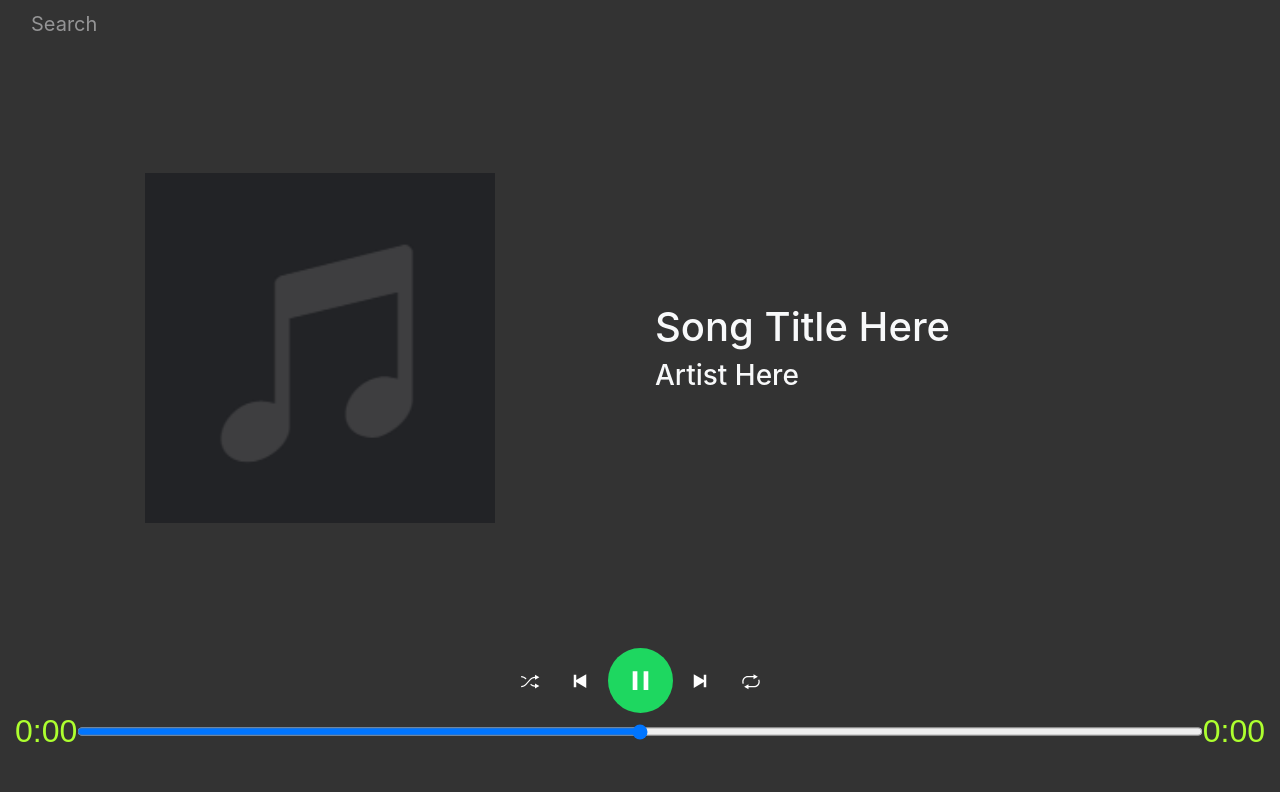
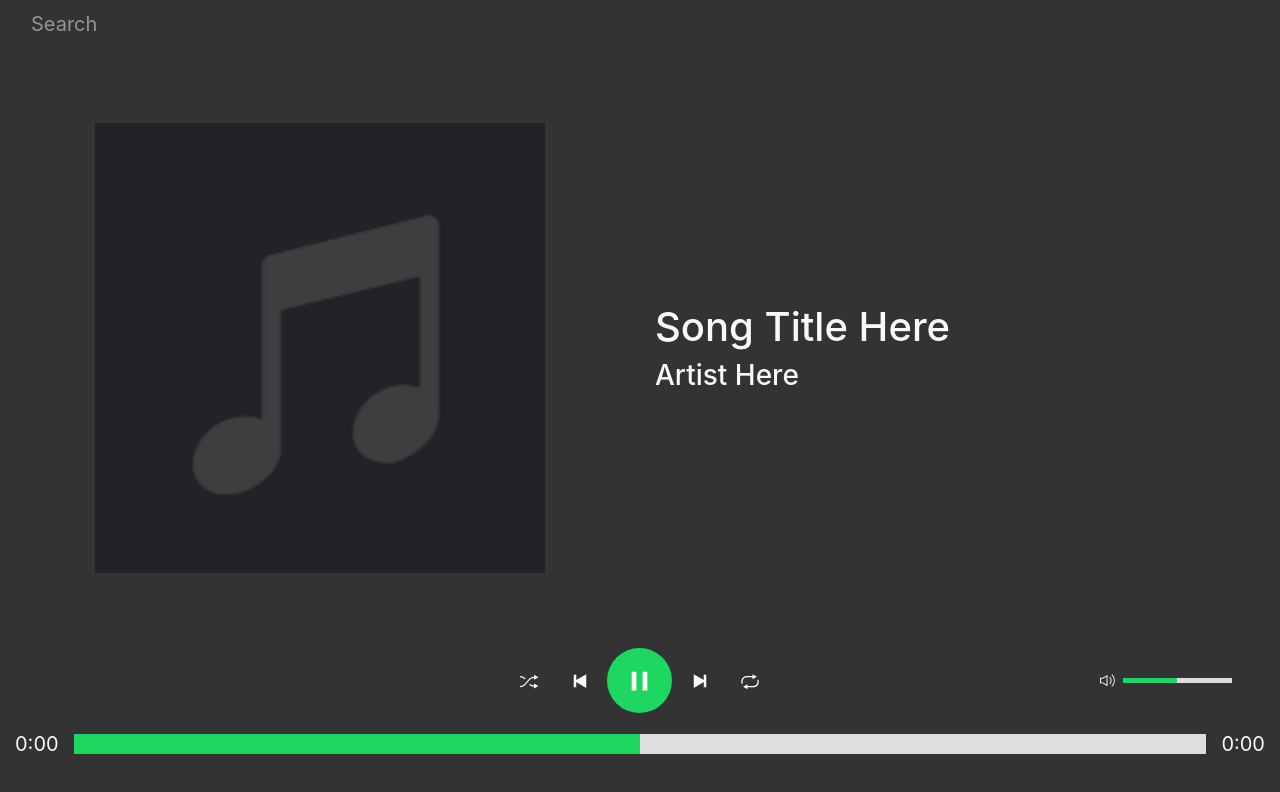
Before and after one commit to mkapadia70/SeniorDesign, an Electron app: page device/Apps/SpotifyControl/index.html in a window 1280 px wide. Drawn offline with nearby package versions, Linux system fonts and the light colour scheme; no server answers.

Commit message:
Visual Update

```diff
--- a/device/Apps/SpotifyControl/index.html
+++ b/device/Apps/SpotifyControl/index.html
@@ -57,7 +57,6 @@
             textarea:hover, input:hover, textarea:active, input:active, textarea:focus, input:focus, button:focus, button:active, button:hover, label:focus, .btn:active, .btn.active
             {
                 outline:0px!important;
-                -webkit-appearance:none;
                 box-shadow:none !important;
             }
             .form-control{
@@ -80,19 +79,75 @@
                 height:65px;
                 background-color:#1ed760;
             }
-            input[type='range']::-webkit-slider-thumb {
-                color:#1db954;
+
+            .slider {
+                -webkit-appearance: none;
+                background-color: #ddd;
+                height: 20px;
+                overflow: hidden;
+                width: 400px;
+            }
+
+            .slider::-webkit-slider-runnable-track {
+                -webkit-appearance: none;
+                height: 20px;
+            }
+
+            .slider::-webkit-slider-thumb {
+                -webkit-appearance: none;
+                background: #1ed760;
+                border-radius: 50%;
+                box-shadow: -1000px 0 0 1000px #1ed760;
+                cursor: pointer;
+                height: 20px;
+                width: 0px;
+                border: 0;
+            }
+
+            /* VOLUME */
+            .slider-small {
+                -webkit-appearance: none;
+                background-color: #ddd;
+                height: 5px;
+                overflow: hidden;
+                width: 400px;
+            }
+
+            .slider-small::-webkit-slider-runnable-track {
+                -webkit-appearance: none;
+                height: 5px;
+            }
+
+            .slider-small[type='range']::-webkit-slider-thumb {
+                -webkit-appearance: none;
+                background: #1ed760;
+                border-radius: 50%;
+                box-shadow: -1000px 0 0 1000px #1ed760;
+                cursor: pointer;
+                height: 5px;
+                width: 0px;
+                border: 0;
+            }
+
+            .timeSection{
+                font-size:1.25em;
+            }
+            .timeSection input{
+                width:100%;
+                margin-top:5px;
+                margin-right:15px;
+                margin-left:15px;
             }
         </style>
     </head>
-    <body>
+    <body onload="clearBuffer(); loadData()">
         <div class="container-fluid text-light">
             <div class="row">
                 <div class="col-12 text-center">
                     <input class="form-control form-control-lg border-0 rounded-0" type="text" id="search" placeholder="Search">
                 </div>
                 <div class="main-cols col-6 d-flex align-items-center justify-content-center">
-                    <img id="spotimage" src="images/default.PNG"  width="350" height="350">
+                    <img id="spotimage" src="images/default.PNG"  width="450" height="450">
                 </div>
                 <div class="main-cols col-6">
                     <div class="vertical-center">
@@ -100,7 +155,7 @@
                         <div id="artist" class="h3">Artist Here</div>
                     </div>
                 </div>
-                <div class="col-12 text-center">
+                <div class="col-4 offset-4 text-center">
                     <button class="btn" id="shuffleSong">
                         <svg role="img" height="20" width="20" viewBox="0 0 16 16" class="Svg-ulyrgf-0 hJgLcF">
                             <path fill="white" d="M4.5 6.8l.7-.8C4.1 4.7 2.5 4 .9 4v1c1.3 0 2.6.6 3.5 1.6l.1.2zm7.5 4.7c-1.2 0-2.3-.5-3.2-1.3l-.6.8c1 1 2.4 1.5 3.8 1.5V14l3.5-2-3.5-2v1.5zm0-6V7l3.5-2L12 3v1.5c-1.6 0-3.2.7-4.2 2l-3.4 3.9c-.9 1-2.2 1.6-3.5 1.6v1c1.6 0 3.2-.7 4.2-2l3.4-3.9c.9-1 2.2-1.6 3.5-1.6z"></path>
@@ -112,8 +167,7 @@
                         </svg>
                     </button>
                     <button class="btn btn-spotify rounded-circle" id="pauseUnpause">
-                        <svg fill="white" height="25" width="25" viewBox="0 0 16 16" class="Svg-ulyrgf-0 hJgLcF">
-                            <path fill="none" d="M0 0h16v16H0z"></path>
+                        <svg fill="white" height="30" width="25" viewBox="0 0 16 16" class="Svg-ulyrgf-0 hJgLcF">
                             <path d="M3 2h3v12H3zM10 2h3v12h-3z"></path>
                         </svg>
                     </button>
@@ -127,9 +181,17 @@
                             <path fill="white" d="M5.5 5H10v1.5l3.5-2-3.5-2V4H5.5C3 4 1 6 1 8.5c0 .6.1 1.2.4 1.8l.9-.5C2.1 9.4 2 9 2 8.5 2 6.6 3.6 5 5.5 5zm9.1 1.7l-.9.5c.2.4.3.8.3 1.3 0 1.9-1.6 3.5-3.5 3.5H6v-1.5l-3.5 2 3.5 2V13h4.5C13 13 15 11 15 8.5c0-.6-.1-1.2-.4-1.8z"></path>
                         </svg>
                     </button>
-                    <div style="display:flex; font: 2em arial; color:greenyellow">
+                </div>
+                <div class="col-4 d-flex align-items-center align-items-end pr-5">
+                    <svg role="img" height="15" width="15" viewBox="0 0 16 16" class="ml-auto mr-2" id="volumeImage">
+                        <path fill="white" d="M12.945 1.379l-.652.763c1.577 1.462 2.57 3.544 2.57 5.858s-.994 4.396-2.57 5.858l.651.763a8.966 8.966 0 00.001-13.242zm-2.272 2.66l-.651.763a4.484 4.484 0 01-.001 6.397l.651.763c1.04-1 1.691-2.404 1.691-3.961s-.65-2.962-1.69-3.962zM0 5v6h2.804L8 14V2L2.804 5H0zm7-1.268v8.536L3.072 10H1V6h2.072L7 3.732z"></path>
+                    </svg>
+                    <input id="volume" type="range" min="0" max="100" class="slider-small" step="1" style="width: 30%; outline: none;">
+                </div>
+                <div class="col-12">
+                    <div class="d-flex py-3 timeSection">
                         <div id="leftTime">0:00</div>
-                        <input id="seek" type="range" min="0" max="100" class="slider" step="0.01" style="width: 100%; outline: none;">
+                        <input id="seek" type="range" min="0" max="100" class="slider" step="0.01">
                         <div id="rightTime">0:00</div>
                     </div>
                 </div>
--- a/device/Apps/SpotifyControl/index.js
+++ b/device/Apps/SpotifyControl/index.js
@@ -124,13 +124,13 @@ function changeVolumeImage() {
     var vol = document.getElementById("volume").value
     console.log(vol)
     if (vol == 0) {
-        document.getElementById("volumeImage").src = "images/volume0.PNG"
+        $("#volumeImage path").attr("d", "M0 5v6h2.804L8 14V2L2.804 5H0zm7-1.268v8.536L3.072 10H1V6h2.072L7 3.732zm8.623 2.121l-.707-.707-2.147 2.147-2.146-2.147-.707.707L12.062 8l-2.146 2.146.707.707 2.146-2.147 2.147 2.147.707-.707L13.477 8l2.146-2.147z")
     } else if (vol < 33) {
-        document.getElementById("volumeImage").src = "images/volume1.PNG"
+        $("#volumeImage path").attr("d", "M10.04 5.984l.658-.77q.548.548.858 1.278.31.73.31 1.54 0 .54-.144 1.055-.143.516-.4.957-.259.44-.624.805l-.658-.77q.825-.865.825-2.047 0-1.183-.825-2.048zM0 11.032v-6h2.802l5.198-3v12l-5.198-3H0zm7 1.27v-8.54l-3.929 2.27H1v4h2.071L7 12.302z")
     } else if (vol < 67) {
-        document.getElementById("volumeImage").src = "images/volume2.PNG"
+        $("#volumeImage path").attr("d", "M0 11.032v-6h2.802l5.198-3v12l-5.198-3H0zm7 1.27v-8.54l-3.929 2.27H1v4h2.071L7 12.302zm4.464-2.314q.401-.925.401-1.956 0-1.032-.4-1.957-.402-.924-1.124-1.623L11 3.69q.873.834 1.369 1.957.496 1.123.496 2.385 0 1.262-.496 2.385-.496 1.123-1.369 1.956l-.659-.762q.722-.698 1.123-1.623z")
     } else {
-        document.getElementById("volumeImage").src = "images/volume3.PNG"
+        $("#volumeImage path").attr("d", "M12.945 1.379l-.652.763c1.577 1.462 2.57 3.544 2.57 5.858s-.994 4.396-2.57 5.858l.651.763a8.966 8.966 0 00.001-13.242zm-2.272 2.66l-.651.763a4.484 4.484 0 01-.001 6.397l.651.763c1.04-1 1.691-2.404 1.691-3.961s-.65-2.962-1.69-3.962zM0 5v6h2.804L8 14V2L2.804 5H0zm7-1.268v8.536L3.072 10H1V6h2.072L7 3.732z")
     }
 }
 
@@ -264,11 +264,11 @@ $(function () {
         }, function (data) {
             pauseButton = !pauseButton
             if (pauseButton) {
-                document.getElementById("pauseUnpause").src = "images/play.png"
+                $("#pauseUnpause svg path").attr("d", "M4.018 14L14.41 8 4.018 2z")
                 startTimer()
             }
             else {
-                document.getElementById("pauseUnpause").src = "images/pause.png"
+                $("#pauseUnpause svg path").attr("d", "M3 2h3v12H3zM10 2h3v12h-3z")
             }
         });
         return false;
@@ -287,10 +287,10 @@ $(function () {
         }, function (data) {
             shuffleBool = !shuffleBool
             if (shuffleBool) {
-                document.getElementById("shuffleSong").src = "images/shuffleOn.png"
+                $("#shuffleSong svg path").attr("d", "M 4.5 6.8 l 0.7 -0.8 C 4.1 4.7 2.5 4 0.9 4 v 1 c 1.3 0 2.6 0.6 3.5 1.6 l 0.1 0.2 z m 7.5 4.7 c -1.2 0 -2.3 -0.5 -3.2 -1.3 l -0.6 0.8 c 1 1 2.4 1.5 3.8 1.5 V 14 l 3.5 -2 l -3.5 -2 v 1.5 z m 0 -6 V 7 l 3.5 -2 L 12 3 v 1.5 c -1.6 0 -3.2 0.7 -4.2 2 l -3.4 3.9 c -0.9 1 -2.2 1.6 -3.5 1.6 v 1 c 1.6 0 3.2 -0.7 4.2 -2 l 3.4 -3.9 c 0.9 -1 2.2 -1.6 3.5 -1.6 M 6 15 C 6 14.5 6.5 14 7 14 S 8 14.5 8 15 S 7.5 16 7 16 S 6 15.5 6 15 z")
             }
             else {
-                document.getElementById("shuffleSong").src = "images/shuffleOff.png"
+                $("#shuffleSong svg path").attr("d", "M4.5 6.8l.7-.8C4.1 4.7 2.5 4 .9 4v1c1.3 0 2.6.6 3.5 1.6l.1.2zm7.5 4.7c-1.2 0-2.3-.5-3.2-1.3l-.6.8c1 1 2.4 1.5 3.8 1.5V14l3.5-2-3.5-2v1.5zm0-6V7l3.5-2L12 3v1.5c-1.6 0-3.2.7-4.2 2l-3.4 3.9c-.9 1-2.2 1.6-3.5 1.6v1c1.6 0 3.2-.7 4.2-2l3.4-3.9c.9-1 2.2-1.6 3.5-1.6z")
             }
         });
         return false;
@@ -309,13 +309,13 @@ $(function () {
             ExpectReturn: false
         }, function (data) {
             if (repeatTrinary % 3 == 1) {
-                document.getElementById("repeatSong").src = "images/repeatOff.png"
+                $("#repeatSong svg path").attr("d", "M5.5 5H10v1.5l3.5-2-3.5-2V4H5.5C3 4 1 6 1 8.5c0 .6.1 1.2.4 1.8l.9-.5C2.1 9.4 2 9 2 8.5 2 6.6 3.6 5 5.5 5zm9.1 1.7l-.9.5c.2.4.3.8.3 1.3 0 1.9-1.6 3.5-3.5 3.5H6v-1.5l-3.5 2 3.5 2V13h4.5C13 13 15 11 15 8.5c0-.6-.1-1.2-.4-1.8z")
             }
             else if (repeatTrinary % 3 == 2) {
-                document.getElementById("repeatSong").src = "images/repeatContext.png"
+                $("#repeatSong svg path").attr("d", "M5.5 5H10v1.5l3.5-2-3.5-2V4H5.5C3 4 1 6 1 8.5c0 .6.1 1.2.4 1.8l.9-.5C2.1 9.4 2 9 2 8.5 2 6.6 3.6 5 5.5 5zm9.1 1.7l-.9.5c.2.4.3.8.3 1.3 0 1.9-1.6 3.5-3.5 3.5H6v-1.5l-3.5 2 3.5 2V13h4.5C13 13 15 11 15 8.5c0-.6-.1-1.2-.4-1.8 V 7 M 7 16 C 7 15.5 7.5 15 8 15 S 9 15.5 9 16 S 8.5 17 8 17 S 7 16.5 7 16 z")
             }
             else {
-                document.getElementById("repeatSong").src = "images/repeatTrack.png"
+                $("#repeatSong svg path").attr("d", "M 5 5 v -0.5 V 4 c -2.2 0.3 -4 2.2 -4 4.5 c 0 0.6 0.1 1.2 0.4 1.8 l 0.9 -0.5 C 2.1 9.4 2 9 2 8.5 C 2 6.7 3.3 5.3 5 5 z M 10.5 12 H 6 v -1.5 l -3.5 2 l 3.5 2 V 13 h 4.5 c 1.9 0 3.5 -1.2 4.2 -2.8 c -0.5 0.3 -1 0.5 -1.5 0.6 c -0.7 0.7 -1.6 1.2 -2.7 1.2 z M 11.5 0 C 9 0 7 2 7 4.5 S 9 9 11.5 9 S 16 7 16 4.5 S 14 0 11.5 0 z m 0.9 7 h -1.3 V 3.6 H 10 v -1 h 0.1 c 0.2 0 0.3 0 0.4 -0.1 c 0.1 0 0.3 -0.1 0.4 -0.2 c 0.1 -0.1 0.2 -0.2 0.2 -0.3 c 0.1 -0.1 0.1 -0.2 0.1 -0.3 v -0.1 h 1.1 V 7 M 7 16 C 7 15.5 7.5 15 8 15 S 9 15.5 9 16 S 8.5 17 8 17 S 7 16.5 7 16 z")
             }
         });
         return false;
```
